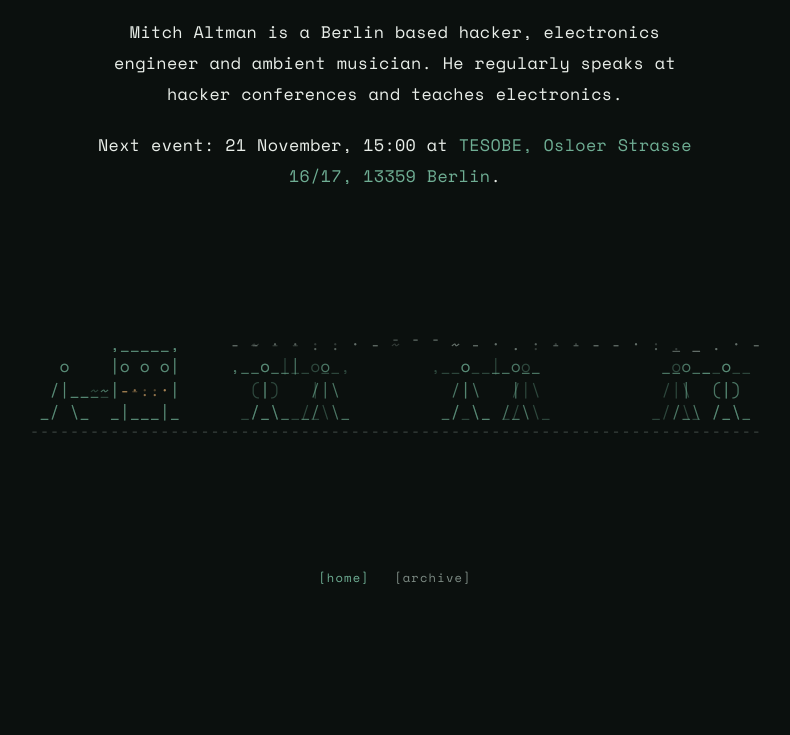
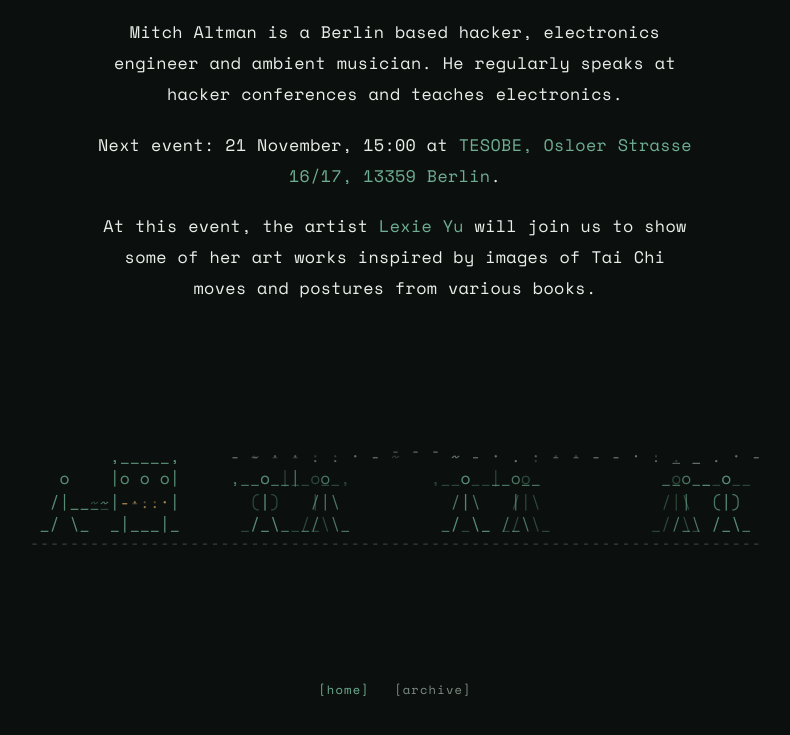
Before and after one commit to simonredfern/ambient-tai-chi, a plain HTML site: page docs/index.html in a window 1280 px wide. Shown: the part 993-1728 px from the top of the page, without its empty margins (245-1035 px from the left). Before the commit the page ends 1626 px from the top, so only its background shows below. Drawn offline with nearby package versions, Linux system fonts and the light colour scheme.

Commit message:
Update index.html

```diff
--- a/docs/index.html
+++ b/docs/index.html
@@ -102,6 +102,7 @@
       <p class="lead">Simon Redfern has long practiced Tai Chi (originally Yang style in London and Auckland) and is a programmer, entrepreneur and improvising musician. He's currently a student of Wolf Scheidt at the Ma Tsun Kuen Tai Chi Chuan school in Prenzlauer Berg, Berlin (thanks also Annika); and he's happy to introduce Tai Chi to others.</p>
       <p class="lead">Mitch Altman is a Berlin based hacker, electronics engineer and ambient musician. He regularly speaks at hacker conferences and teaches electronics.</p>
       <p class="lead">Next event: 21 November, 15:00 at <a href="https://maps.app.goo.gl/77BkDAQSChx5iqo5A" target="_blank" rel="noopener">TESOBE, Osloer Strasse 16/17, 13359 Berlin</a>.</p>
+      <p class="lead">At this event, the artist <a href="https://4atatime.vercel.app/low-tech/taoist-fu-lu-wallpapers/" target="_blank" rel="noopener">Lexie Yu</a> will join us to show some of her art works inspired by images of Tai Chi moves and postures from various books.</p>
       <!-- <p class="lead">Regular location: <a href="https://maps.app.goo.gl/77BkDAQSChx5iqo5A" target="_blank" rel="noopener">TESOBE GmbH, Osloer Strasse 16/17, 13359 Berlin</a> or at a festival near you!</p> -->
 
       <!-- Spec sheet hidden until the first event is confirmed.
```
